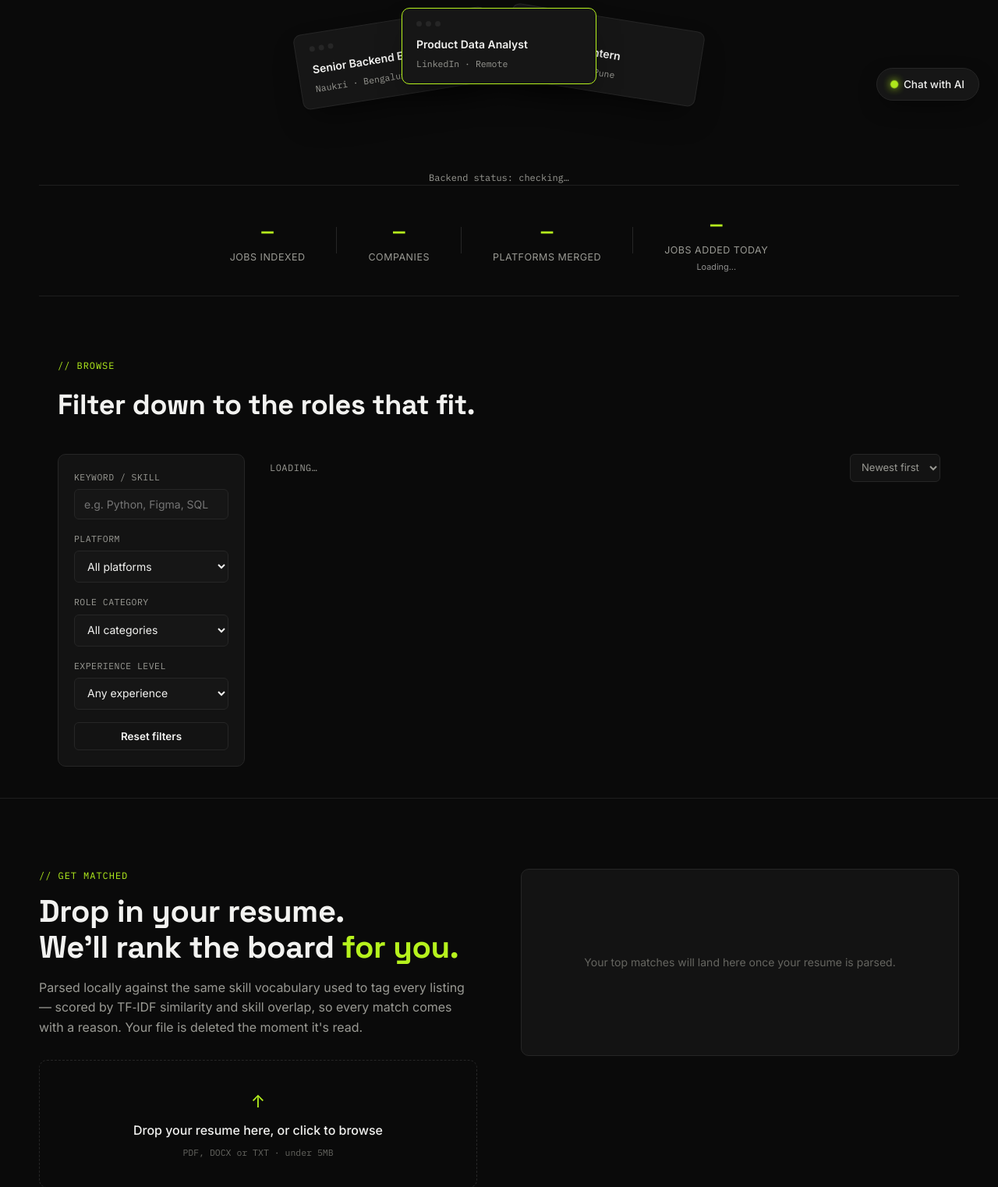
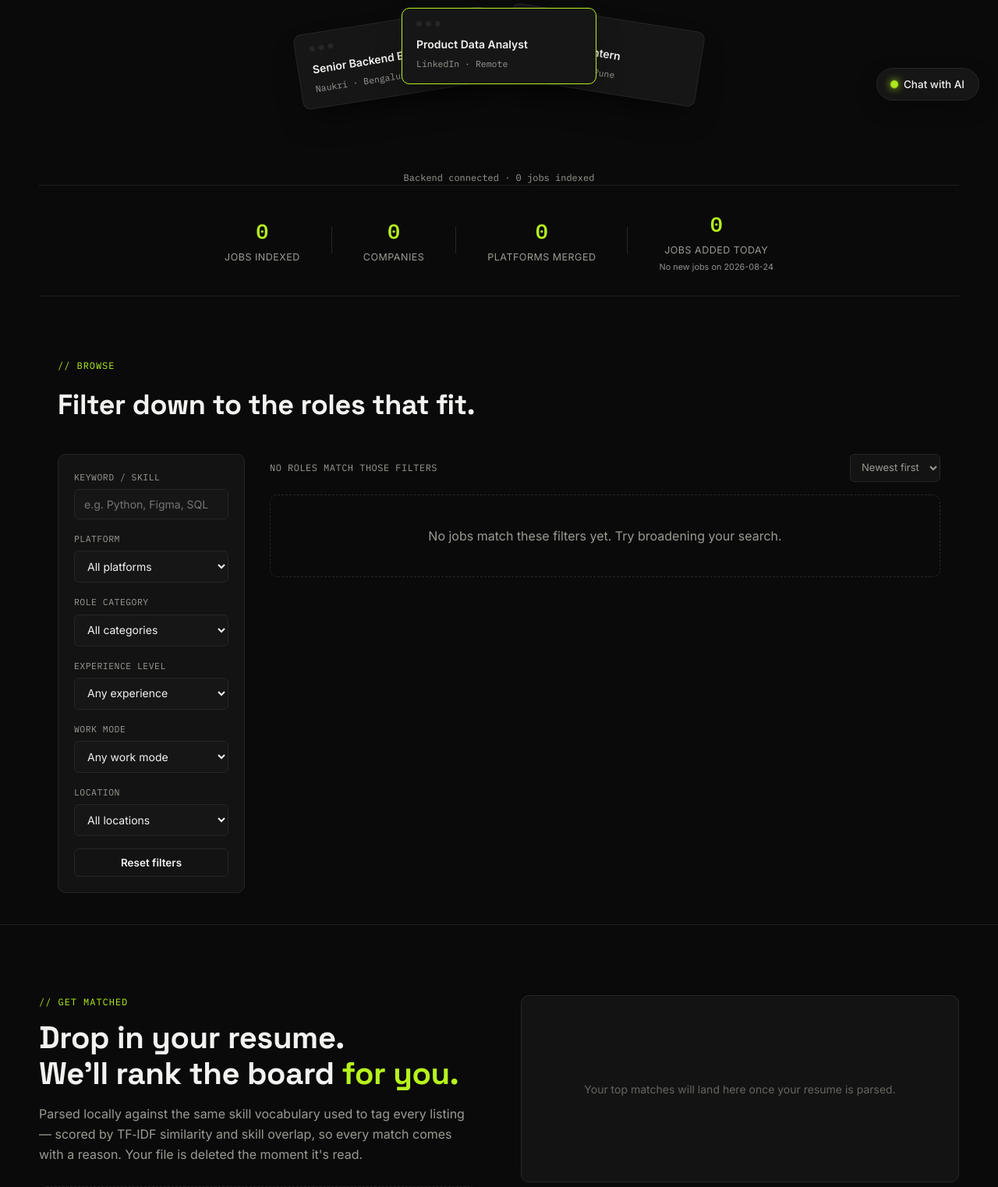
Before and after one commit to NIRMALLYABITTU/landed-ai-job-board, a Flask app: page / in a window 1280 px wide. Shown: the part 647-2169 px from the top of the page at 78% size. Run offline with Flask 3, Linux system fonts and the light colour scheme; data that the repository does not hold is empty.

Commit message:
Add files via upload

```diff
--- a/templates/index.html
+++ b/templates/index.html
@@ -129,6 +129,14 @@
           <label for="f-exp">Experience level</label>
           <select id="f-exp"><option value="all">Any experience</option></select>
         </div>
+        <div class="filter-group">
+          <label for="f-work-mode">Work mode</label>
+          <select id="f-work-mode"><option value="all">Any work mode</option></select>
+        </div>
+        <div class="filter-group">
+          <label for="f-location">Location</label>
+          <select id="f-location"><option value="all">All locations</option></select>
+        </div>
         <button class="btn btn-outline btn-sm btn-block" id="f-reset">Reset filters</button>
       </aside>
 
```
